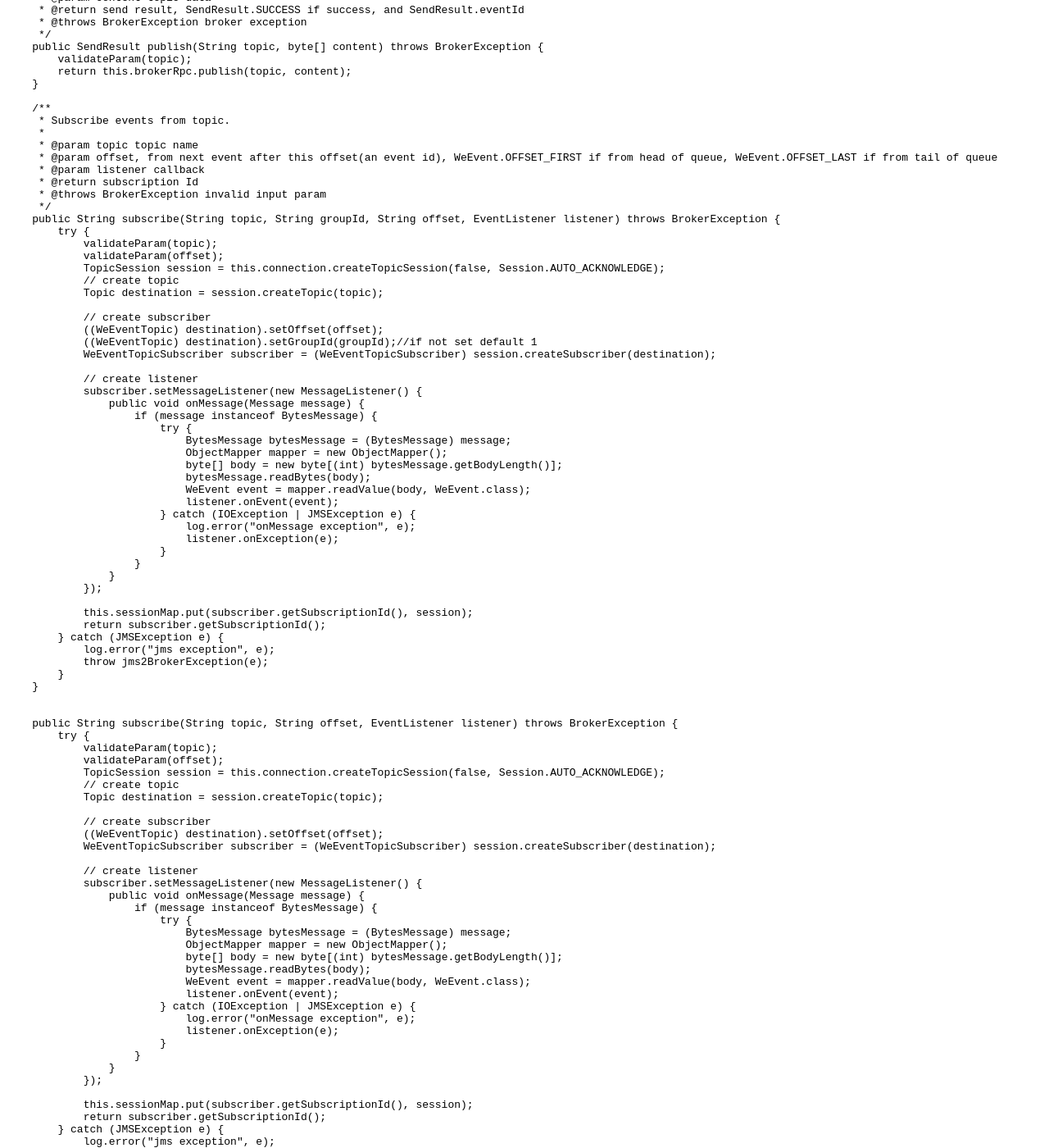
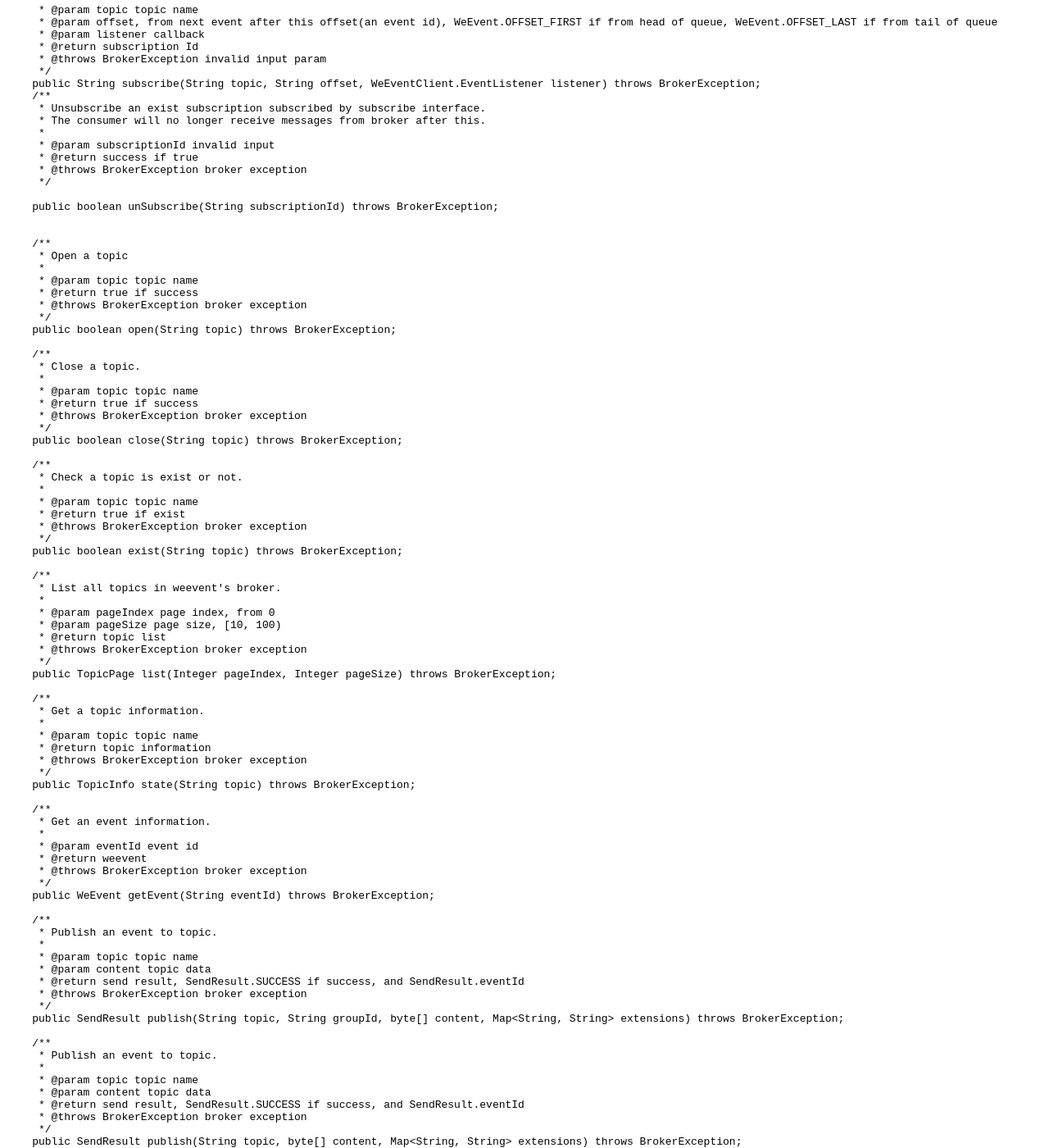
Before and after one commit to WeBankBlockchain/WeEvent-docs, a Sphinx documentation site: the page built from docs/protocal/javasdk.md, in a window 1280 px wide and 1400 px high, scrolled down 1617 px. Shown: the whole window at 82% size. Built offline with Sphinx 7.4.7 and the Read the Docs theme 2.0.0, drawn with Linux system fonts in a browser that asks for light colours; some of the changed text lies outside the part shown.

Commit message:
docs/protocal/javasdk.md

````diff
--- a/docs/protocal/javasdk.md
+++ b/docs/protocal/javasdk.md
@@ -37,10 +35,8 @@
      * @param brokerUrl weevent's broker url, like http://localhost:8080/weevent
      * @throws BrokerException broker exception
      */
-    public WeEventClient(String brokerUrl) throws BrokerException {
-        validateParam(brokerUrl);
-        buildRpc(brokerUrl + "/jsonrpc");
-        buildJms(getStompUrl(brokerUrl), "", "");
+    public static IWeEventClient build(String brokerUrl) throws BrokerException {
+        return new WeEventClient();
     }
 
     /**
@@ -51,12 +47,94 @@
      * @param password password
      * @throws BrokerException broker exception
      */
-    public WeEventClient(String brokerUrl, String userName, String password) throws BrokerException {
-        validateParam(brokerUrl);
-        validateUser(userName, password);
-        buildRpc(brokerUrl);
-        buildJms(getStompUrl(brokerUrl), userName, password);
+    public static IWeEventClient build(String brokerUrl, String userName, String password) throws BrokerException {
+        return new WeEventClient();
     }
+    /**
+     * Publish an event to topic.
+     *
+     * @param topic topic name
+     * @param content topic data
+     * @return send result, SendResult.SUCCESS if success, and SendResult.eventId
+     * @throws BrokerException broker exception
+     */
+    public SendResult publish(String topic, byte[] content) throws BrokerException;
+    /**
+     * Subscribe events from topic.
+     *
+     * @param topic topic name
+     * @param offset, from next event after this offset(an event id), WeEvent.OFFSET_FIRST if from head of queue, WeEvent.OFFSET_LAST if from tail of queue
+     * @param listener callback
+     * @return subscription Id
+     * @throws BrokerException invalid input param
+     */
+    public String subscribe(String topic, String offset, WeEventClient.EventListener listener) throws BrokerException;
+    /**
+     * Unsubscribe an exist subscription subscribed by subscribe interface.
+     * The consumer will no longer receive messages from broker after this.
+     *
+     * @param subscriptionId invalid input
+     * @return success if true
+     * @throws BrokerException broker exception
+     */
+
+    public boolean unSubscribe(String subscriptionId) throws BrokerException;
+
+
+    /**
+     * Open a topic
+     *
+     * @param topic topic name
+     * @return true if success
+     * @throws BrokerException broker exception
+     */
+    public boolean open(String topic) throws BrokerException;
+
+    /**
+     * Close a topic.
+     *
+     * @param topic topic name
+     * @return true if success
+     * @throws BrokerException broker exception
+     */
+    public boolean close(String topic) throws BrokerException;
+
+    /**
+     * Check a topic is exist or not.
+     *
+     * @param topic topic name
+     * @return true if exist
+     * @throws BrokerException broker exception
+     */
+    public boolean exist(String topic) throws BrokerException;
+
+    /**
+     * List all topics in weevent's broker.
+     *
+     * @param pageIndex page index, from 0
+     * @param pageSize page size, [10, 100)
+     * @return topic list
+     * @throws BrokerException broker exception
+     */
+    public TopicPage list(Integer pageIndex, Integer pageSize) throws BrokerException;
+
+    /**
+     * Get a topic information.
+     *
+     * @param topic topic name
+     * @return topic information
+     * @throws BrokerException broker exception
+     */
+    public TopicInfo state(String topic) throws BrokerException;
+
+    /**
+     * Get an event information.
+     *
+     * @param eventId event id
+     * @return weevent
+     * @throws BrokerException broker exception
+     */
+    public WeEvent getEvent(String eventId) throws BrokerException;
 
     /**
      * Publish an event to topic.
@@ -66,167 +144,47 @@
      * @return send result, SendResult.SUCCESS if success, and SendResult.eventId
      * @throws BrokerException broker exception
      */
-    public SendResult publish(String topic, byte[] content) throws BrokerException {
-        validateParam(topic);
-        return this.brokerRpc.publish(topic, content);
-    }
+    public SendResult publish(String topic, String groupId, byte[] content, Map<String, String> extensions) throws BrokerException;
 
     /**
-     * Subscribe events from topic.
+     * Publish an event to topic.
      *
      * @param topic topic name
-     * @param offset, from next event after this offset(an event id), WeEvent.OFFSET_FIRST if from head of queue, WeEvent.OFFSET_LAST if from tail of queue
-     * @param listener callback
-     * @return subscription Id
-     * @throws BrokerException invalid input param
-     */
-    public String subscribe(String topic, String groupId, String offset, EventListener listener) throws BrokerException {
-        try {
-            validateParam(topic);
-            validateParam(offset);
-            TopicSession session = this.connection.createTopicSession(false, Session.AUTO_ACKNOWLEDGE);
-            // create topic
-            Topic destination = session.createTopic(topic);
-
-            // create subscriber
-            ((WeEventTopic) destination).setOffset(offset);
-            ((WeEventTopic) destination).setGroupId(groupId);//if not set default 1
-            WeEventTopicSubscriber subscriber = (WeEventTopicSubscriber) session.createSubscriber(destination);
-
-            // create listener
-            subscriber.setMessageListener(new MessageListener() {
-                public void onMessage(Message message) {
-                    if (message instanceof BytesMessage) {
-                        try {
-                            BytesMessage bytesMessage = (BytesMessage) message;
-                            ObjectMapper mapper = new ObjectMapper();
-                            byte[] body = new byte[(int) bytesMessage.getBodyLength()];
-                            bytesMessage.readBytes(body);
-                            WeEvent event = mapper.readValue(body, WeEvent.class);
-                            listener.onEvent(event);
-                        } catch (IOException | JMSException e) {
-                            log.error("onMessage exception", e);
-                            listener.onException(e);
-                        }
-                    }
-                }
-            });
-
-            this.sessionMap.put(subscriber.getSubscriptionId(), session);
-            return subscriber.getSubscriptionId();
-        } catch (JMSException e) {
-            log.error("jms exception", e);
-            throw jms2BrokerException(e);
-        }
-    }
-
-
-    public String subscribe(String topic, String offset, EventListener listener) throws BrokerException {
-        try {
-            validateParam(topic);
-            validateParam(offset);
-            TopicSession session = this.connection.createTopicSession(false, Session.AUTO_ACKNOWLEDGE);
-            // create topic
-            Topic destination = session.createTopic(topic);
-
-            // create subscriber
-            ((WeEventTopic) destination).setOffset(offset);
-            WeEventTopicSubscriber subscriber = (WeEventTopicSubscriber) session.createSubscriber(destination);
-
-            // create listener
-            subscriber.setMessageListener(new MessageListener() {
-                public void onMessage(Message message) {
-                    if (message instanceof BytesMessage) {
-                        try {
-                            BytesMessage bytesMessage = (BytesMessage) message;
-                            ObjectMapper mapper = new ObjectMapper();
-                            byte[] body = new byte[(int) bytesMessage.getBodyLength()];
-                            bytesMessage.readBytes(body);
-                            WeEvent event = mapper.readValue(body, WeEvent.class);
-                            listener.onEvent(event);
-                        } catch (IOException | JMSException e) {
-                            log.error("onMessage exception", e);
-                            listener.onException(e);
-                        }
-                    }
-                }
-            });
-
-            this.sessionMap.put(subscriber.getSubscriptionId(), session);
-            return subscriber.getSubscriptionId();
-        } catch (JMSException e) {
-            log.error("jms exception", e);
-            throw jms2BrokerException(e);
-        }
-    }
-
-    /**
-     * Unsubscribe an exist subscription subscribed by subscribe interface.
-     * The consumer will no longer receive messages from broker after this.
-     *
-     * @param subscriptionId invalid input
-     * @return success if true
+     * @param content topic data
+     * @return send result, SendResult.SUCCESS if success, and SendResult.eventId
      * @throws BrokerException broker exception
      */
-    public boolean unSubscribe(String subscriptionId) throws BrokerException {
-        validateParam(subscriptionId);
-
-        if (this.sessionMap.containsKey(subscriptionId)) {
-            TopicSession session = this.sessionMap.get(subscriptionId);
-            try {
-                session.unsubscribe(subscriptionId);
-            } catch (JMSException e) {
-                log.error("jms exception", e);
-                throw jms2BrokerException(e);
-            }
-
-            this.sessionMap.remove(subscriptionId);
-            return true;
-        }
-
-        return false;
-    }
-
-
-    /**
-     * Open a topic
-     *
-     * @param topic topic name
-     * @return true if success
-     * @throws BrokerException broker exception
-     */
-
-    public boolean open(String topic) throws BrokerException {
-        validateParam(topic);
-        return this.brokerRpc.open(topic);
-    }
-
+    public SendResult publish(String topic, byte[] content, Map<String, String> extensions) throws BrokerException;
 
     /**
      * Close a topic.
      *
      * @param topic topic name
+     * @param groupId which group to close
      * @return true if success
      * @throws BrokerException broker exception
      */
-    public boolean close(String topic) throws BrokerException {
-        validateParam(topic);
-        return this.brokerRpc.close(topic);
-    }
-
+    public boolean close(String topic, String groupId) throws BrokerException;
 
     /**
      * Check a topic is exist or not.
      *
      * @param topic topic name
+     * @param groupId which group to exit
      * @return true if exist
      * @throws BrokerException broker exception
      */
-    public boolean exist(String topic) throws BrokerException {
-        validateParam(topic);
-        return this.brokerRpc.exist(topic);
-    }
+    public boolean exist(String topic, String groupId) throws BrokerException;
 
+    /**
+     * Open a topic.
+     *
+     * @param topic topic name
+     * @param groupId which group to open
+     * @return true if success
+     * @throws BrokerException broker exception
+     */
+    public boolean open(String topic, String groupId) throws BrokerException;
 
     /**
      * List all topics in weevent's broker.
@@ -236,10 +194,7 @@
      * @return topic list
      * @throws BrokerException broker exception
      */
-    public TopicPage list(Integer pageIndex, Integer pageSize) throws BrokerException {
-        return this.brokerRpc.list(pageIndex, pageSize);
-    }
-
+    public TopicPage list(Integer pageIndex, Integer pageSize, String groupId) throws BrokerException;
 
     /**
      * Get a topic information.
@@ -248,11 +203,7 @@
      * @return topic information
      * @throws BrokerException broker exception
      */
-    public TopicInfo state(String topic) throws BrokerException {
-        validateParam(topic);
-        return this.brokerRpc.state(topic);
-    }
-
+    public TopicInfo state(String topic, String groupId) throws BrokerException;
 
     /**
      * Get an event information.
@@ -261,121 +212,8 @@
      * @return weevent
      * @throws BrokerException broker exception
      */
-    public WeEvent getEvent(String eventId) throws BrokerException {
-        validateParam(eventId);
-        return this.brokerRpc.getEvent(eventId);
-    }
+    public WeEvent getEvent(String eventId, String groupId) throws BrokerException;
 
-
-    /**
-     * Publish an event to topic.
-     *
-     * @param topic topic name
-     * @param content topic data
-     * @return send result, SendResult.SUCCESS if success, and SendResult.eventId
-     * @throws BrokerException broker exception
-     */
-    public SendResult publish(String topic, String groupId, byte[] content, Map<String, String> extensions) throws BrokerException {
-        validateParam(topic);
-        validateParam(groupId);
-        return this.brokerRpc.publish(topic, groupId, content, extensions);
-    }
-
-    /**
-     * Publish an event to topic.
-     *
-     * @param topic topic name
-     * @param content topic data
-     * @return send result, SendResult.SUCCESS if success, and SendResult.eventId
-     * @throws BrokerException broker exception
-     */
-    public SendResult publish(String topic, byte[] content, Map<String, String> extensions) throws BrokerException {
-        validateParam(topic);
-        return this.brokerRpc.publish(topic, content, extensions);
-    }
-
-    /**
-     * Close a topic.
-     *
-     * @param topic topic name
-     * @param groupId which group to close
-     * @return true if success
-     * @throws BrokerException broker exception
-     */
-    public boolean close(String topic, String groupId) throws BrokerException {
-        validateParam(topic);
-        validateParam(groupId);
-        return this.brokerRpc.close(topic, groupId);
-    }
-
-    /**
-     * Check a topic is exist or not.
-     *
-     * @param topic topic name
-     * @param groupId which group to exit
-     * @return true if exist
-     * @throws BrokerException broker exception
-     */
-    public boolean exist(String topic, String groupId) throws BrokerException {
-        validateParam(topic);
-        validateParam(groupId);
-        return this.brokerRpc.exist(topic, groupId);
-    }
-
-
-    /**
-     * Open a topic.
-     *
-     * @param topic topic name
-     * @param groupId which group to open
-     * @return true if success
-     * @throws BrokerException broker exception
-     */
-    public boolean open(String topic, String groupId) throws BrokerException {
-        validateParam(topic);
-        validateParam(groupId);
-        return this.brokerRpc.open(topic, groupId);
-    }
-
-    /**
-     * List all topics in weevent's broker.
-     *
-     * @param pageIndex page index, from 0
-     * @param pageSize page size, [10, 100)
-     * @return topic list
-     * @throws BrokerException broker exception
-     */
-    public TopicPage list(Integer pageIndex, Integer pageSize, String groupId) throws BrokerException {
-        validateParam(groupId);
-        return this.brokerRpc.list(pageIndex, pageSize, groupId);
-    }
-
-    /**
-     * Get a topic information.
-     *
-     * @param topic topic name
-     * @return topic information
-     * @throws BrokerException broker exception
-     */
-    public TopicInfo state(String topic, String groupId) throws BrokerException {
-        validateParam(topic);
-        validateParam(groupId);
-        return this.brokerRpc.state(topic, groupId);
-    }
-
-
-    /**
-     * Get an event information.
-     *
-     * @param eventId event id
-     * @return weevent
-     * @throws BrokerException broker exception
-     */
-    public WeEvent getEvent(String eventId, String groupId) throws BrokerException {
-        validateParam(groupId);
-        validateParam(eventId);
-        return this.brokerRpc.getEvent(eventId, groupId);
-    }
 
 ```
 
````
Also changed, not shown: other parts of docs/protocal/javasdk.md (+3 -5 lines).
